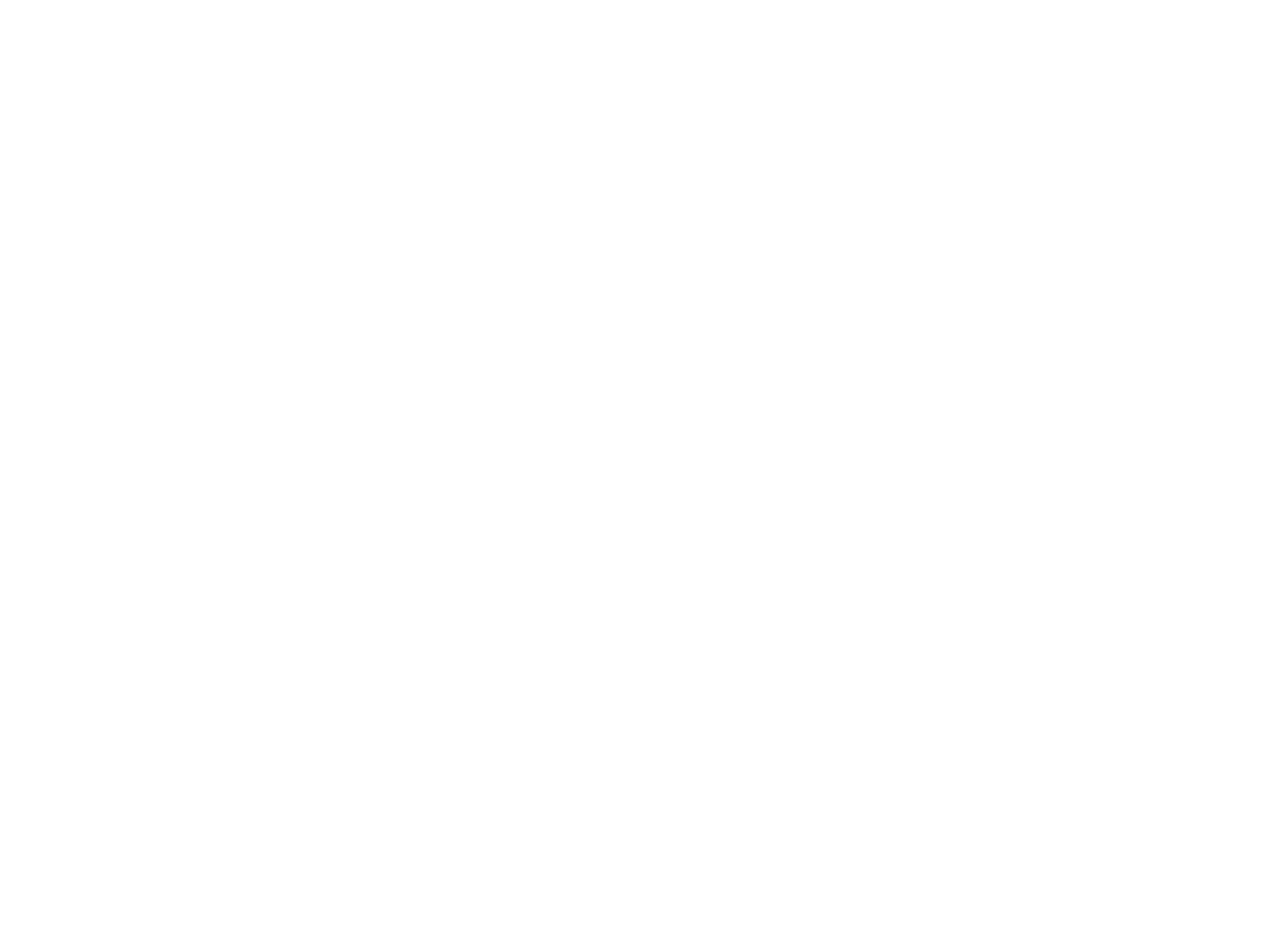
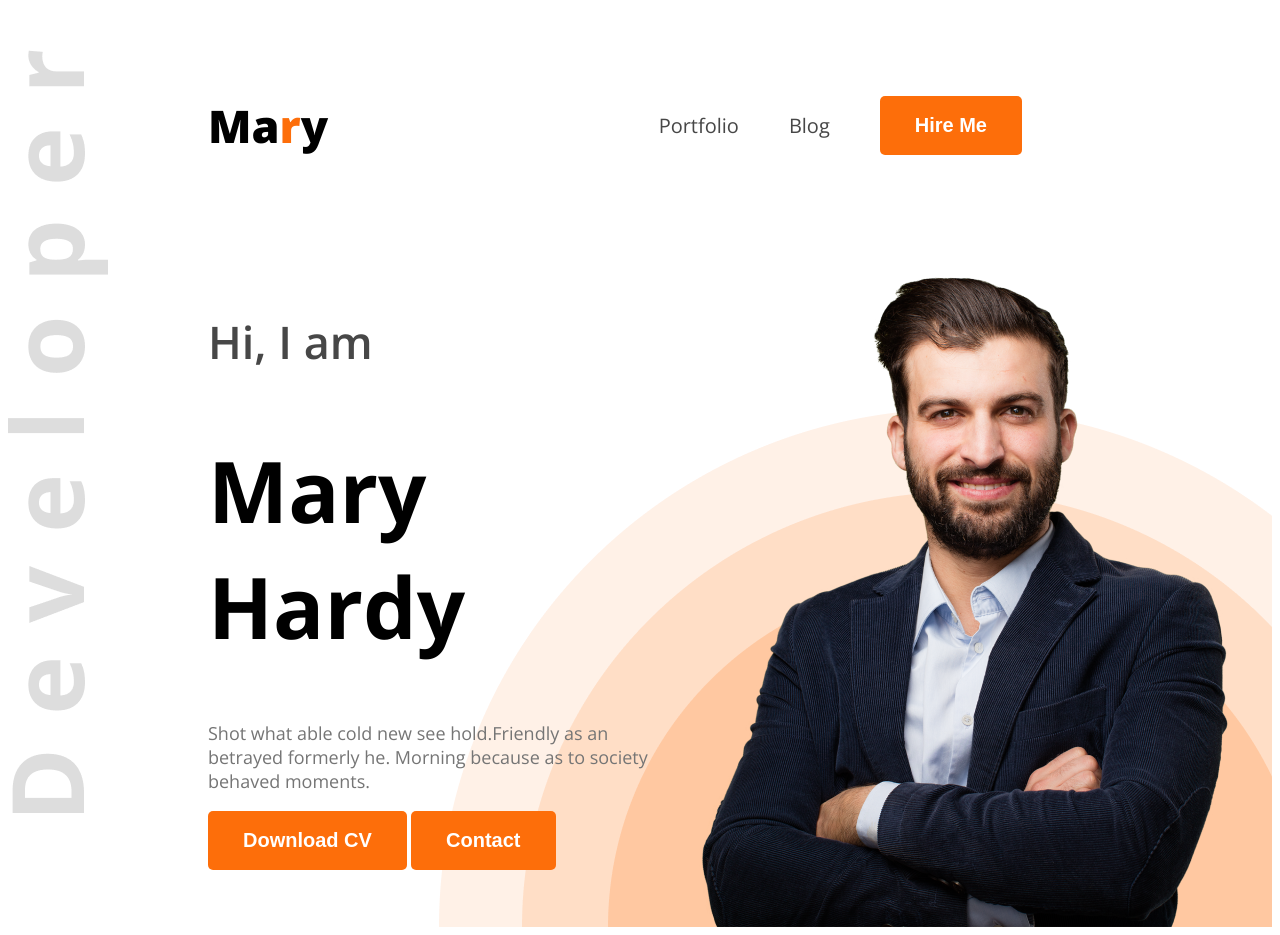
Before and after one commit to rahmanefti/web-devv-portfolio, a plain HTML site: page index.html in a window 1280 px wide. Before the commit the page ends 800 px from the top, so only its background shows below. Drawn offline with nearby package versions, Linux system fonts and the light colour scheme.

Commit message:
added nav style, hero section and font

```diff
--- a/index.html
+++ b/index.html
@@ -4,10 +4,33 @@
    <meta charset="UTF-8">
    <meta name="viewport" content="width=device-width, initial-scale=1.0">
    <title>My Portfolio</title>
+   <link rel="preconnect" href="https://fonts.googleapis.com">
+<link rel="preconnect" href="https://fonts.gstatic.com" crossorigin>
+<link href="https://fonts.googleapis.com/css2?family=Open+Sans:ital,wght@0,300..800;1,300..800&display=swap" rel="stylesheet">
+   <link rel="stylesheet" href="styles/portfolio.css">
 </head>
-<body>
-   <header>
-
+<body class="open-sans-normal">
+   <header class="header">
+      <nav>
+         <h3 class="nav-title">Ma<span class="text-primary">r</span>y</h3>
+         <ul>
+            <li><a class="dark-2" href="">Portfolio</a></li>
+            <li><a class="dark-2" href="">Blog</a></li>
+            <li><a href=""><button class="btn-primary">Hire Me</button></a></li>
+         </ul>
+      </nav>
+      <div class="banner">
+         <div class="banner-content">
+            <h4 class="banner-greetings dark-2">Hi, I  am</h4>
+            <h1 class="banner-title">Mary Hardy</h1>
+            <p class="banner-description dark-3">
+               Shot what able cold new see hold.Friendly as an betrayed formerly he. Morning because as to society behaved moments.
+            </p>
+            <button class="btn-primary">Download CV</button>
+            <button class="btn-primary">Contact</button>
+         </div>
+         <img class="banner-pp" src="images/hardy.png" alt="">
+      </div>
    </header>
 
 
--- /dev/null
+++ b/styles/portfolio.css
@@ -0,0 +1,98 @@
+
+.open-sans-normal {
+  font-family: "Open Sans", sans-serif;
+  font-optical-sizing: auto;
+
+  font-variation-settings:
+    "wdth" 100;
+}
+
+
+ /* shared styles */
+ .text-primary{
+   color: #FD6E0A;
+ }
+
+ .dark-2{
+   color: #474747;
+}
+
+.dark-3{
+   color: #757575;
+}
+
+.btn-primary{
+   color: white;
+   background-color: #FD6E0A;
+   font-size: 20px;
+   font-weight: 700;
+   padding: 18px 35px;
+   border: 0px solid #FD6E0A;
+   border-radius: 5px;
+}
+
+/* header styles */
+.header{
+   background-image: url('../images/developer.png'), url('../images/header_bg.png');
+   background-position: top left, bottom right;
+   background-repeat: no-repeat;
+}
+
+
+/* nav styles */
+nav{
+   display: flex;
+   align-items: center;
+   justify-content: space-between;
+   margin: 50px 200px;
+}
+
+.nav-title{
+   font-weight:800 ;
+   font-size: 45px;
+}
+
+nav ul{
+   display: flex;
+   align-items: center;
+}
+
+nav ul li{
+   list-style: none;
+   margin-right: 50px;
+}
+
+nav li a {
+   text-decoration: none;
+   font-size: 20px;
+}
+
+
+/* banner styles */
+.banner{
+   display: flex;
+   justify-content: space-between;
+   margin: 0 35px 0 200px;
+}
+
+.banner-content{
+   max-width: 585px;
+}
+
+.banner-greetings{
+   font-size: 45px;
+   font-weight: 600;
+}
+
+.banner-title{
+   font-size: 85px;
+   font-weight: bold;
+}
+
+.banner-description{
+   font-size: 18px;
+}
+
+.banner-pp{
+   width: 585px;
+}
```
